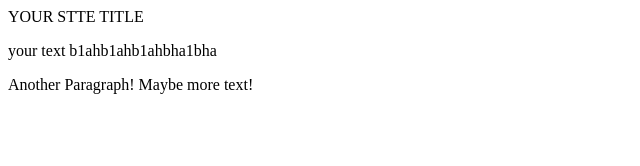
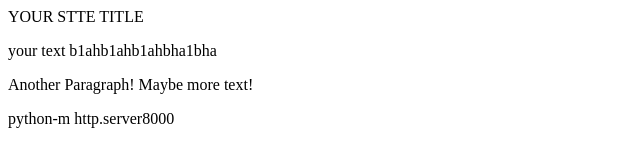
Before and after one commit to purecucumber/purecucumber, a plain HTML site: page index.htm in a window 1280 px wide. Shown: the whole page, without its empty margins (0-640 px from the left). Drawn offline with Linux system fonts and the light colour scheme.

Commit message:
Update index.htm

```diff
--- a/index.htm
+++ b/index.htm
@@ -13,3 +13,4 @@
     <p>Another Paragraph! Maybe more text!</p>
   </body>
   </html>
+python-m http.server8000
```
